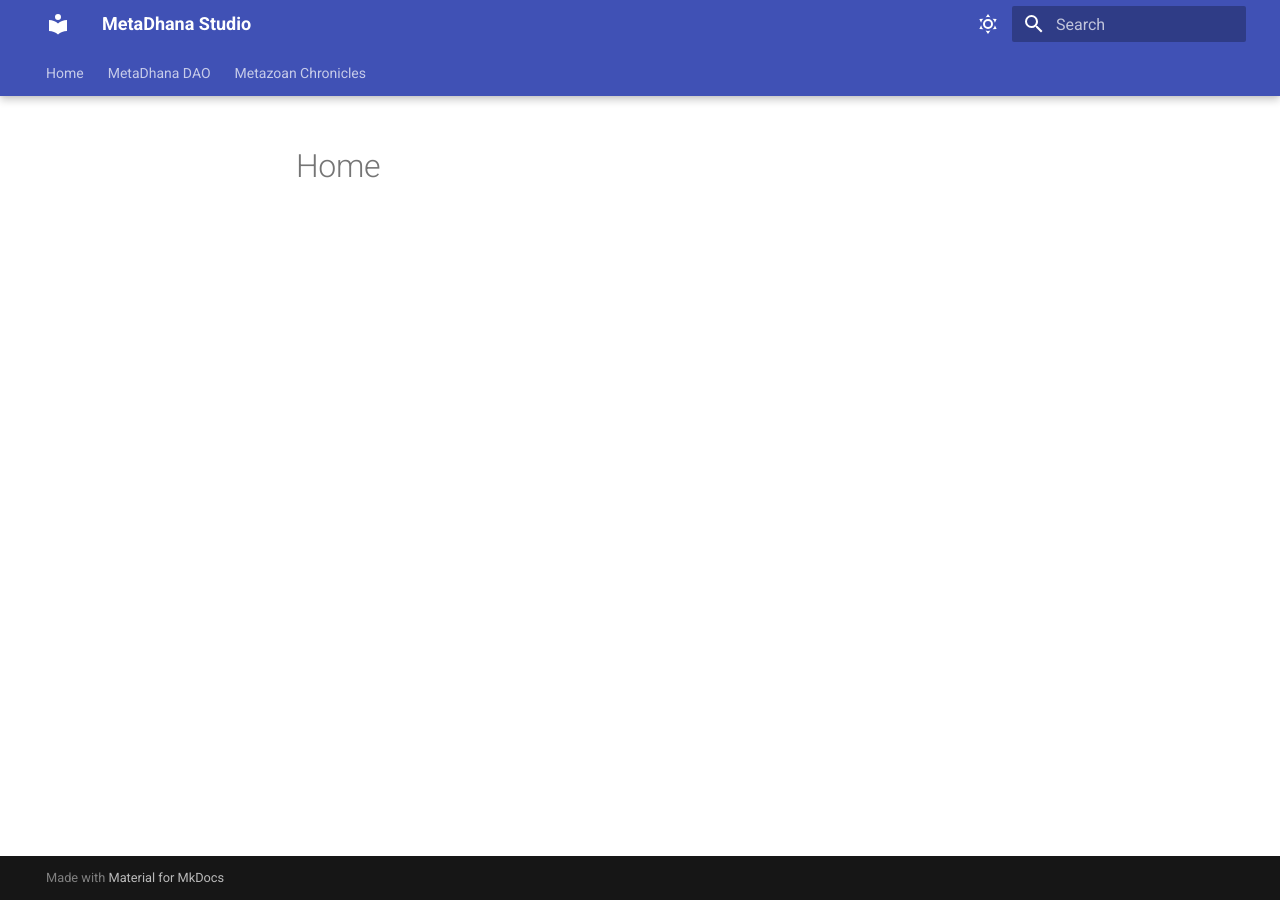
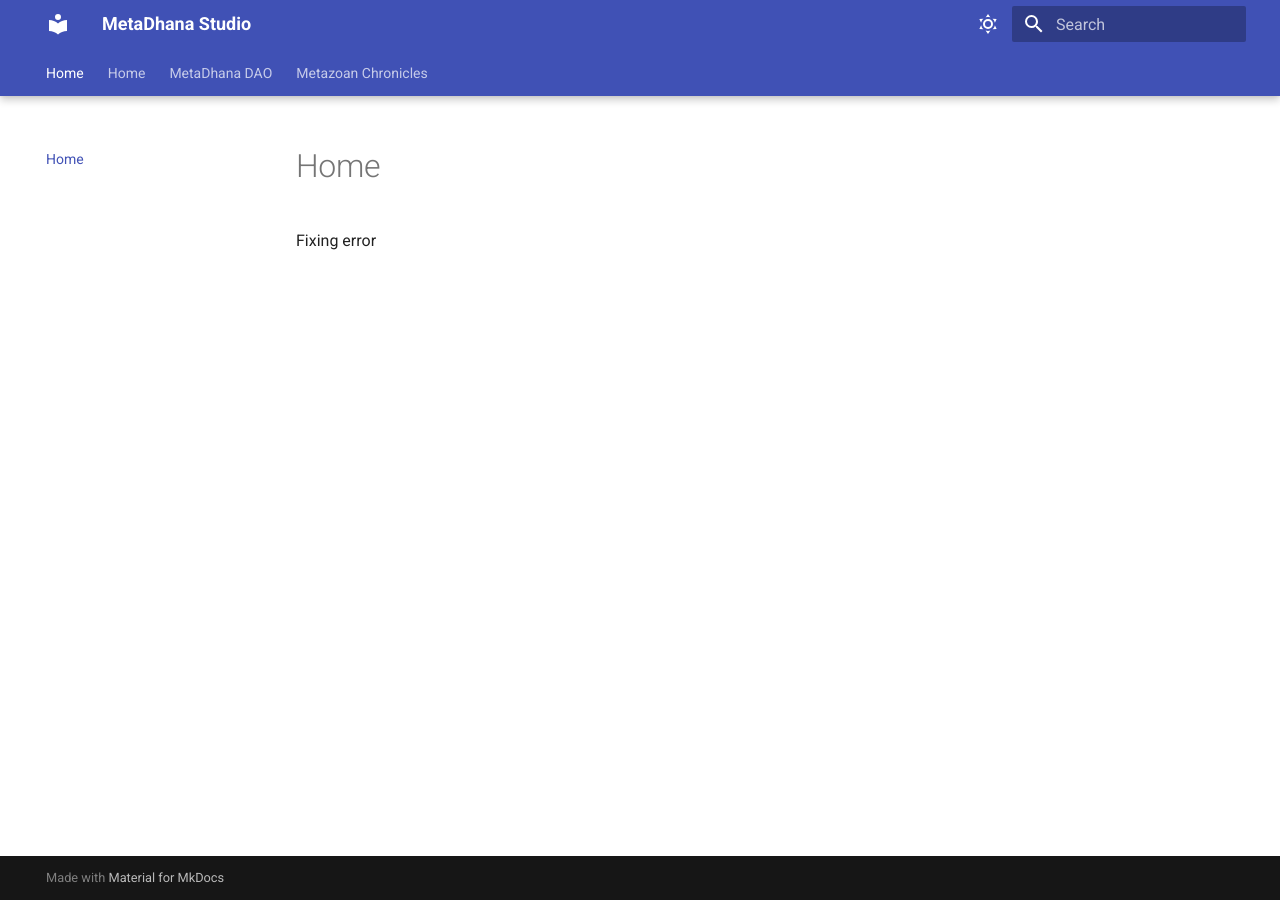
Before and after one commit to AshtreeBV/metazoan-whitepaper, an MkDocs documentation site: the page built from docs/README.md, in a window 1280 px wide. Built offline with MkDocs 1.6.1 and Material for MkDocs 9.7.7, drawn with Linux system fonts in a browser that asks for light colours; part of the change alters nothing that is shown.

Commit message:
[fix] deploy error 2

```diff
--- /dev/null
+++ b/docs/README.md
@@ -0,0 +1 @@
+Fixing error
--- a/docs/index.md
+++ /dev/null
@@ -1 +0,0 @@
-# Home
--- a/mkdocs.yml
+++ b/mkdocs.yml
@@ -26,6 +26,7 @@ theme:
       accent: pink
 nav:
   # Homepage for MetaDhana
+  - README.md
   - Home:
       - home/for-our-community.md
       - Ecosystem & Technology: home/technology.md
```
Also changed, not shown: 1 other file.
